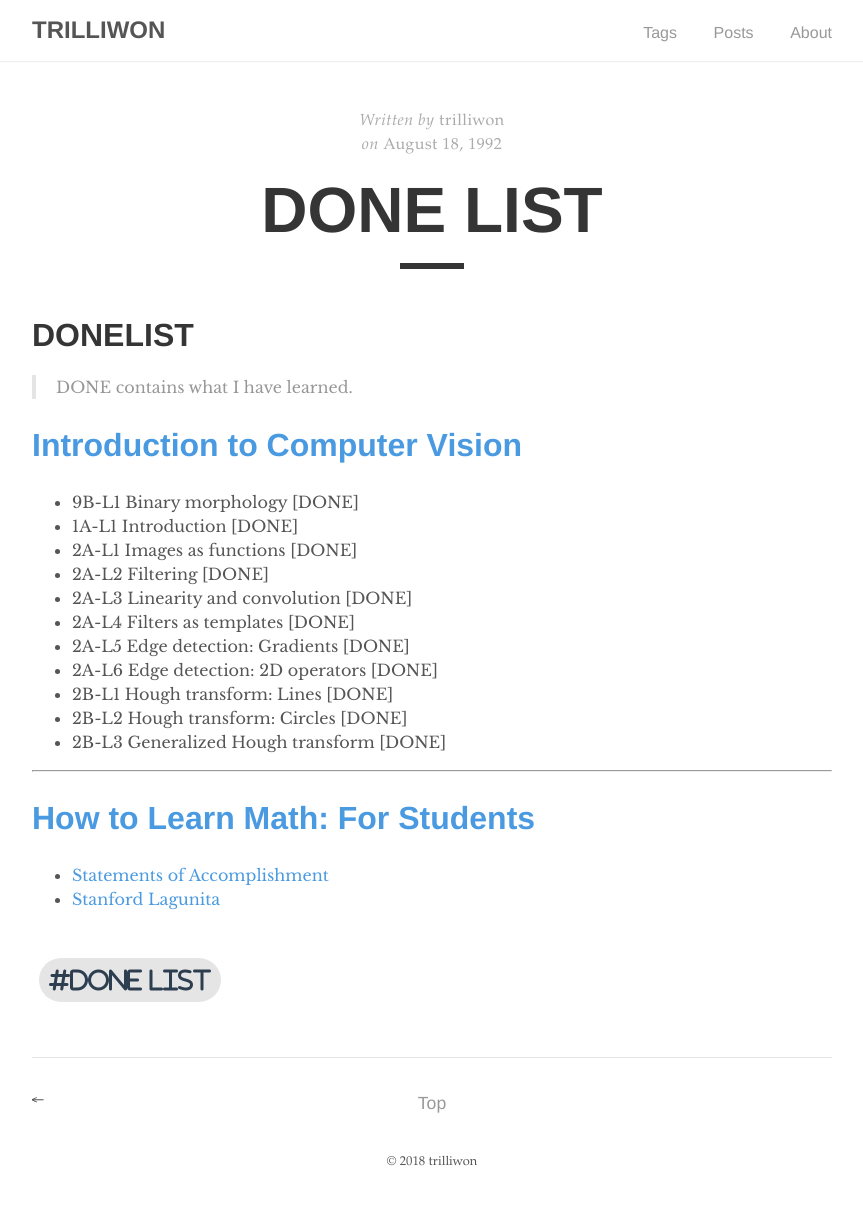
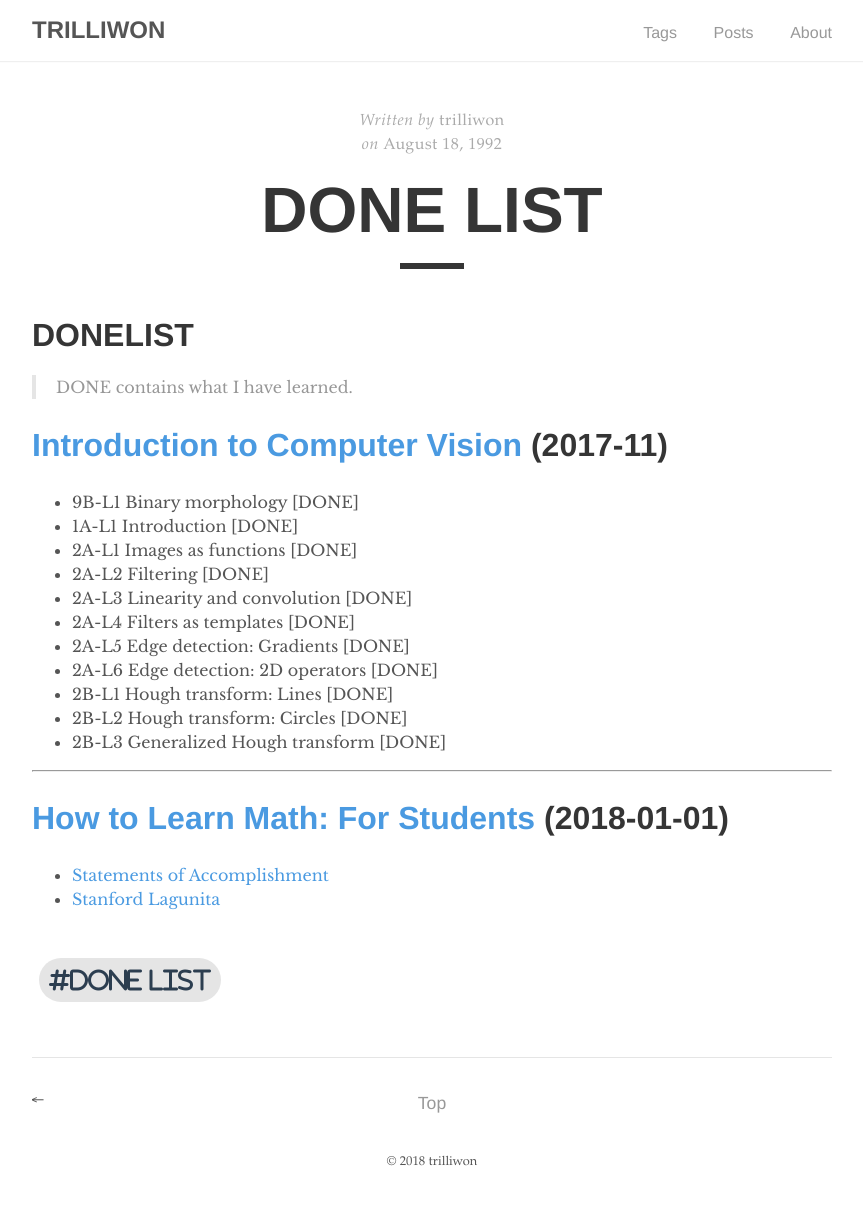
Before and after one commit to trilliwon/ABL, a Jekyll site: the page built from _posts/1992-08-19-done-list.md, in a window 1280 px wide. Shown: the whole page, without its empty margins (208-1071 px from the left). Built offline with Jekyll 4.4.1, drawn with Linux system fonts in a browser that asks for light colours; nearby versions of some CDN libraries.

Commit message:
Mon Jan  1 21:06:30 KST 2018

```diff
--- a/_posts/1992-08-19-done-list.md
+++ b/_posts/1992-08-19-done-list.md
@@ -9,7 +9,7 @@ tag: [Done List]
 
 > DONE contains what I have learned.
 
-# [Introduction to Computer Vision](https://www.udacity.com/course/introduction-to-computer-vision--ud810)
+# [Introduction to Computer Vision](https://www.udacity.com/course/introduction-to-computer-vision--ud810) (2017-11)
 
 - 9B-L1	Binary morphology	 [DONE]
 - 1A-L1 Introduction [DONE]
@@ -25,6 +25,6 @@ tag: [Done List]
 
 ---
 
-# [How to Learn Math: For Students](https://lagunita.stanford.edu/courses/Education/EDUC115-S/Spring2014/info)
+# [How to Learn Math: For Students](https://lagunita.stanford.edu/courses/Education/EDUC115-S/Spring2014/info) (2018-01-01)
   - [Statements of Accomplishment]({{ "/assets/pdf/how-to-learn-math-statement.pdf" | absolute_url }})
   - [Stanford Lagunita](https://lagunita.stanford.edu)
```
